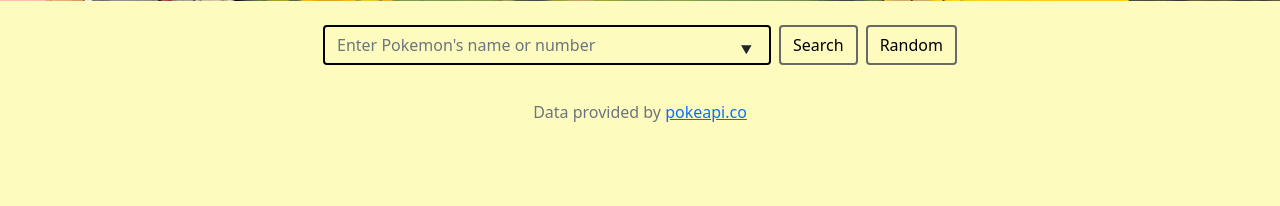
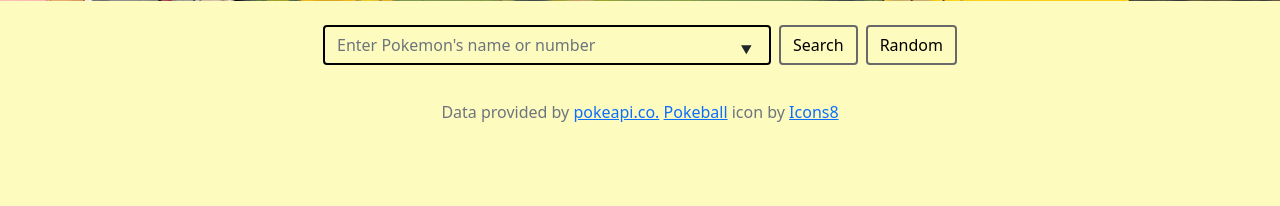
Before and after one commit to hamzacyberpatcher/pokedexflask, a Flask app: page / in a window 1280 px wide. Shown: the part 389-595 px from the top of the page. Run offline with Flask 3, Linux system fonts and the light colour scheme; some libraries are stand-ins or nearby versions.

Commit message:
Changed the icon

```diff
--- a/templates/index.html
+++ b/templates/index.html
@@ -10,7 +10,7 @@
 		<link crossorigin="anonymous" href="https://cdn.jsdelivr.net/npm/bootstrap@5.1.3/dist/css/bootstrap.min.css" integrity="sha384-1BmE4kWBq78iYhFldvKuhfTAU6auU8tT94WrHftjDbrCEXSU1oBoqyl2QvZ6jIW3" rel="stylesheet">
 		{% block favicon %}{% endblock %}
 		{% if self.favicon()=='' %}
-		<link rel="icon" type="image/x-icon" href="/static/pokeball.ico">
+		<link rel="icon" type="image/png" href="/static/icons8-pokeball-48.png">
 		{% endif %}
 
 	</head>
@@ -72,6 +72,6 @@
 		</main>
 	</body>
 	<footer class="mb-5 small text-center text-muted">
-		<font size=3>Data provided by <a href="https://pokeapi.co/">pokeapi.co</a></font>
+		<font size=3>Data provided by <a href="https://pokeapi.co/">pokeapi.co.</a>  <a target="_blank" href="https://icons8.com/icon/13707/pokeball">Pokeball</a> icon by <a target="_blank" href="https://icons8.com">Icons8</a></font>
 	</footer>
 </html>
```
Also changed, not shown: static/pokeball.ico (deleted).
